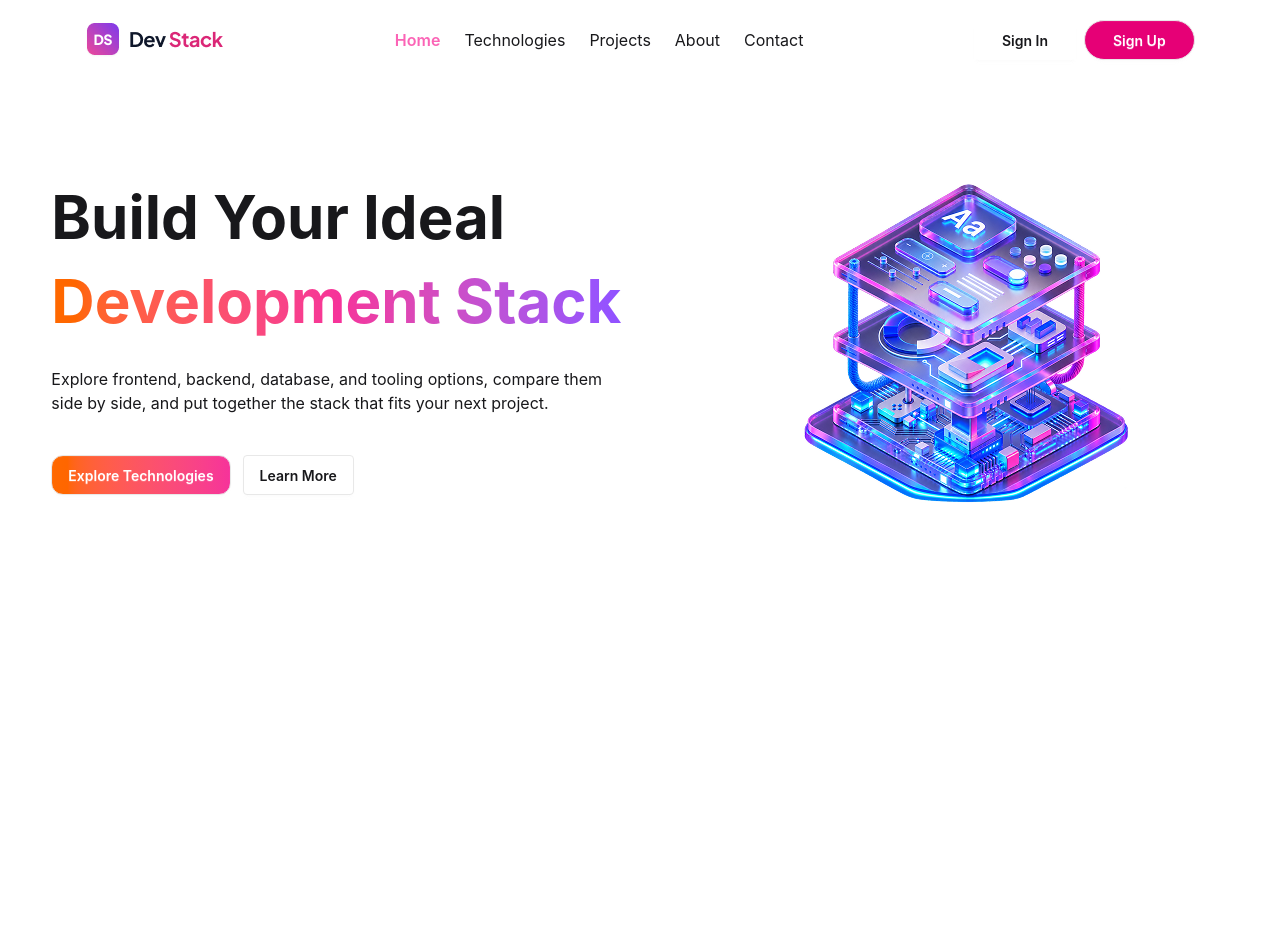
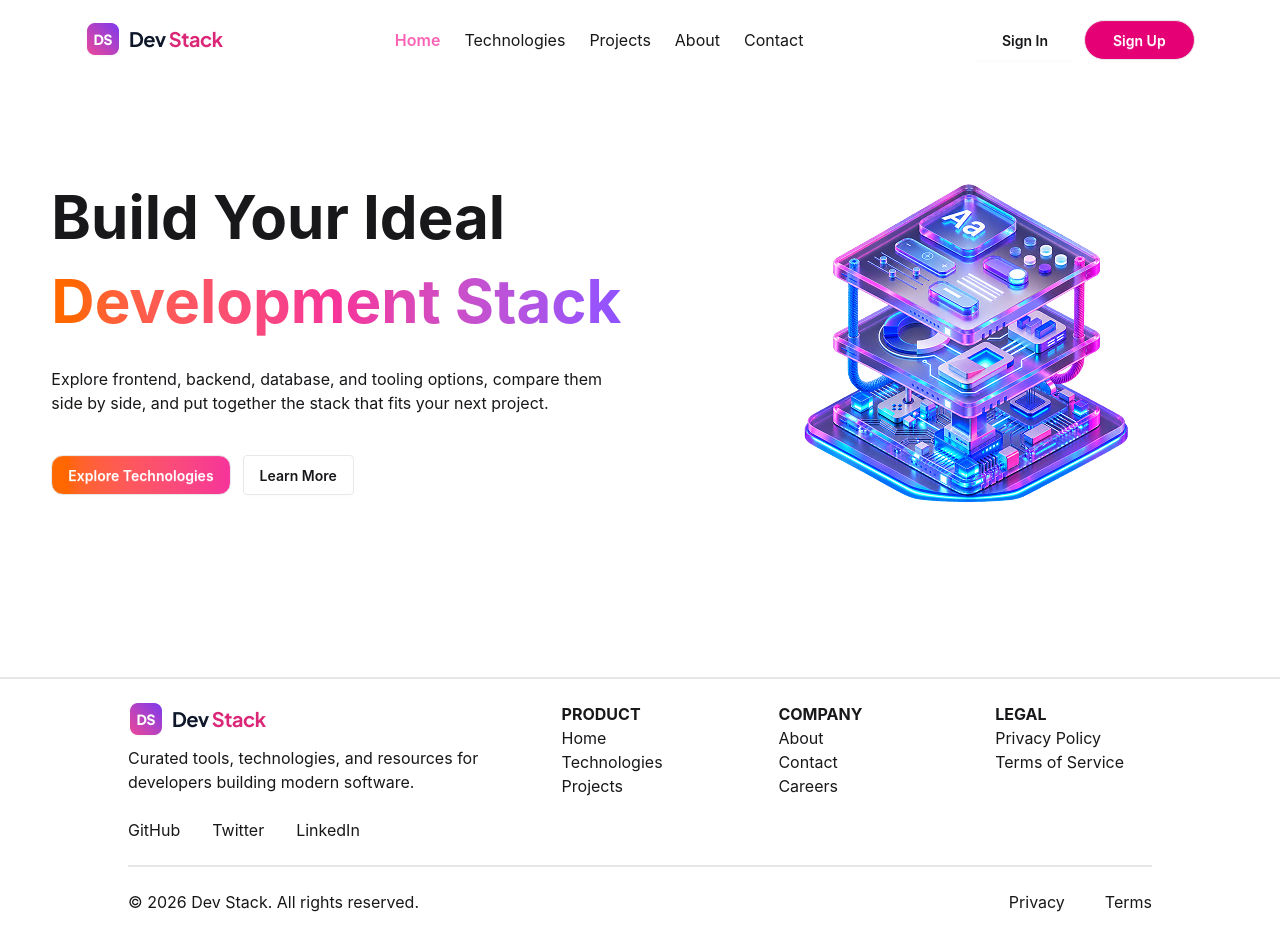
Before and after one commit to SSAShawon/dev-stack, a React (Vite) app: page / in a window 1280 px wide. Shown: the top 950 px of the page. Before the commit the page ends 800 px from the top, so only its background shows below. Built offline with nearby package versions, Linux system fonts and the light colour scheme.

Commit message:
add footer section

```diff
--- a/src/App.tsx
+++ b/src/App.tsx
@@ -1,13 +1,17 @@
 // import React from 'react';
 import Nav from './components/Nav';
 import Hero from './components/Hero';
+import Footer from './components/Footer';
 
 const App = () => {
   return (
     <div>
       <Nav/>
       <Hero/>
-
+      <br />
+      <br />
+       <div className="divider"></div>
+      <Footer/>
     </div>
   );
 };
--- /dev/null
+++ b/src/components/Footer.tsx
@@ -0,0 +1,59 @@
+import React from "react";
+import logo from "../assets/logo-text.png";
+const Footer = () => {
+  return (
+    <div className="w-[80%] mx-auto">
+      <div className="grid grid-cols-5 gap-15 ">
+        {/* 1st part */}
+        <div className="col-span-2">
+          <img src={logo} alt="" />
+          <p className="pb-6 pt-2">
+            Curated tools, technologies, and resources for developers building
+            modern software.
+          </p>
+          <div className="flex gap-8">
+            <a href="">GitHub</a>
+            <a href="">Twitter</a>
+            <a href="">LinkedIn</a>
+          </div>
+        </div>
+
+        {/* 2nd part */}
+        <div>
+          <h1 className="font-bold">PRODUCT</h1>
+          <h4>Home</h4>
+          <h4>Technologies</h4>
+          <h4>Projects</h4>
+        </div>
+
+        {/* 3rd part  */}
+        <div>
+          <h1 className="font-bold">COMPANY</h1>
+          <h4>About</h4>
+          <h4>Contact</h4>
+          <h4>Careers</h4>
+        </div>
+
+        {/* 4th part  */}
+        <div>
+          <h1 className="font-bold">LEGAL</h1>
+          <h4>Privacy Policy</h4>
+          <h4>Terms of Service</h4>
+        </div>
+      </div>
+      <div className="divider"></div>
+      {/* under footer */}
+      <div className="flex justify-between pb-10">
+        <div>
+            <h5>© 2026 Dev Stack. All rights reserved.</h5>
+        </div>
+        <div className="flex gap-10">
+            <a href="">Privacy</a>
+            <a href="">Terms</a>
+        </div>
+      </div>
+    </div>
+  );
+};
+
+export default Footer;
```
